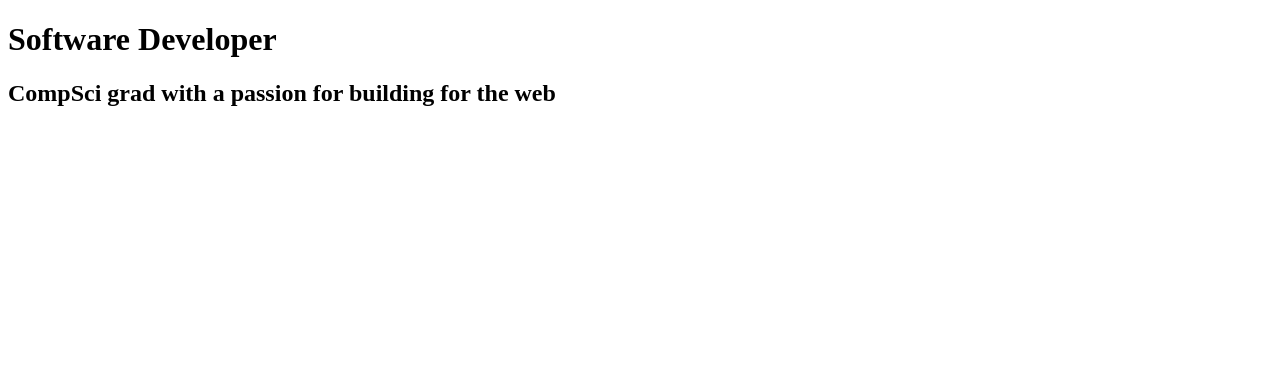
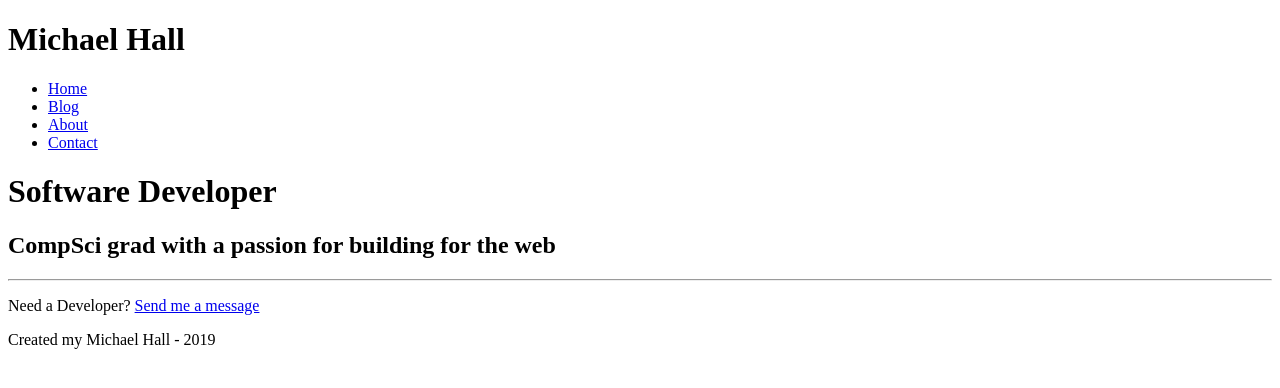
Before and after one commit to mohall42/gatsby-bootcamp, a Gatsby site: page / in a window 1280 px wide. Built offline with nearby package versions, Linux system fonts and the light colour scheme; Gatsby itself is replaced by a stand-in of ours.

Commit message:
Added Pages and nav

```diff
--- /dev/null
+++ b/src/components/footer.js
@@ -0,0 +1,11 @@
+import React from 'react'
+
+const Footer = () =>{
+    return (
+        <footer>
+            <p> Created my Michael Hall - 2019</p>
+        </footer>
+    )
+}
+
+export default Footer
--- /dev/null
+++ b/src/components/header.js
@@ -0,0 +1,32 @@
+import React from 'react'
+import {Link} from 'gatsby'
+
+const Header = () =>{
+    return (
+        <header>
+
+           <h1>Michael Hall</h1>
+           <nav>
+               <ul>
+                <li>
+                    <Link to='/'>Home</Link>
+
+                </li>
+                <li>
+                    <Link to='/blog'>Blog</Link>
+                </li>
+                <li>
+                    <Link to='/about'>About</Link>
+                </li>
+                <li>
+                    <Link to="/contact">Contact</Link>
+                </li>
+               </ul>
+           </nav>
+
+        </header>
+
+    )
+}
+
+export default Header
--- a/src/pages/index.js
+++ b/src/pages/index.js
@@ -1,12 +1,22 @@
-import React from "react"
+import React from 'react'
+import { Link } from 'gatsby'
+import Footer from '../components/footer'
+import Header from '../components/header'
 
 const IndexPg = () =>{
 
     return (
         <div>
+            <Header />
             <h1>Software Developer </h1>
             <h2>CompSci grad with a passion for building for the web</h2>
+            <hr></hr>
+
+            {/* <a href = "/contact"> Contact me</a> */}
+            <p>Need a Developer? <Link to="/contact">Send me a message</Link></p>
+            <Footer />
         </div>
+
     )
 }
 
```
Also changed, not shown: src/pages/about.js (added, +15 -0 lines), src/pages/blog.js (added, +14 -0 lines), src/pages/contact.js (added, +17 -0 lines).
